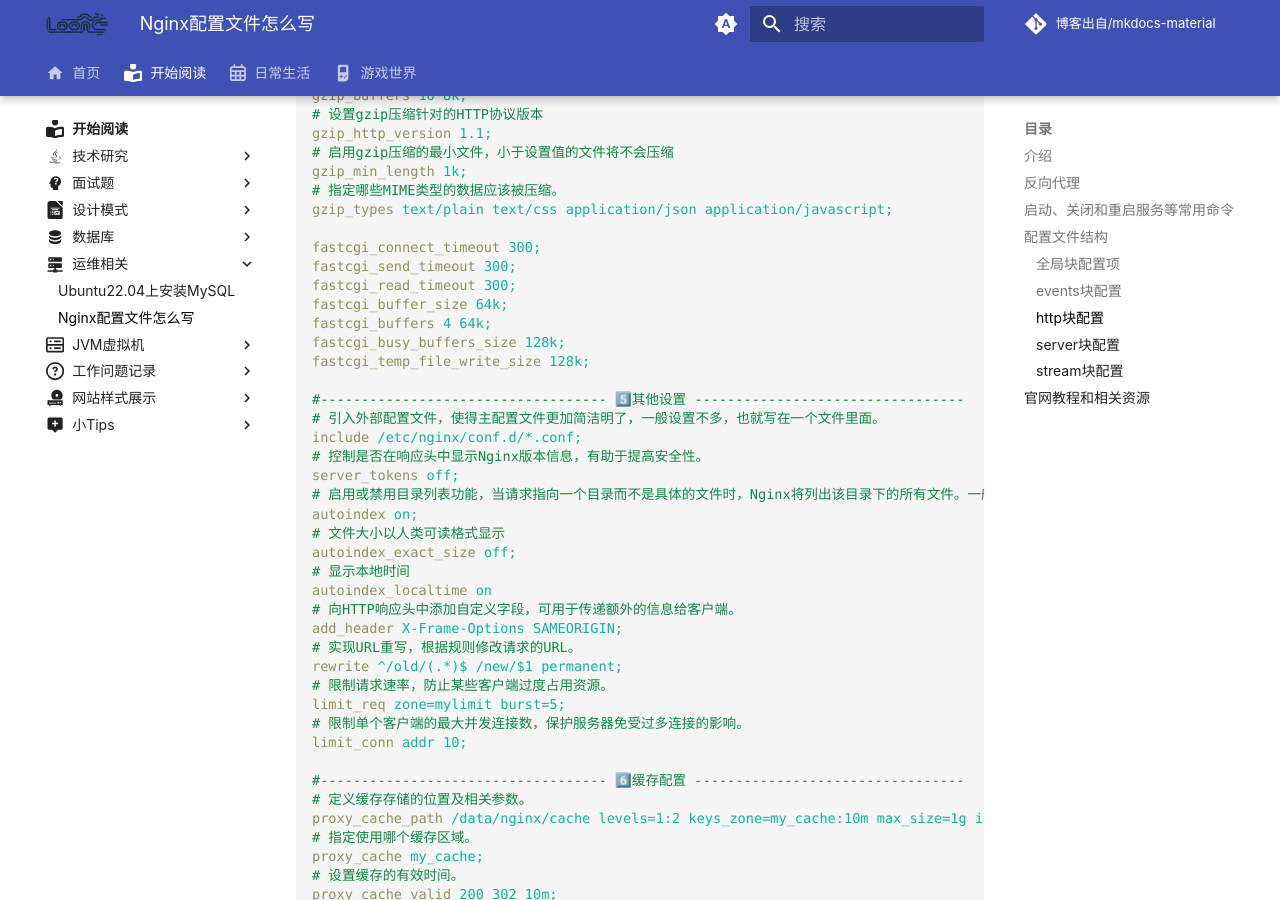
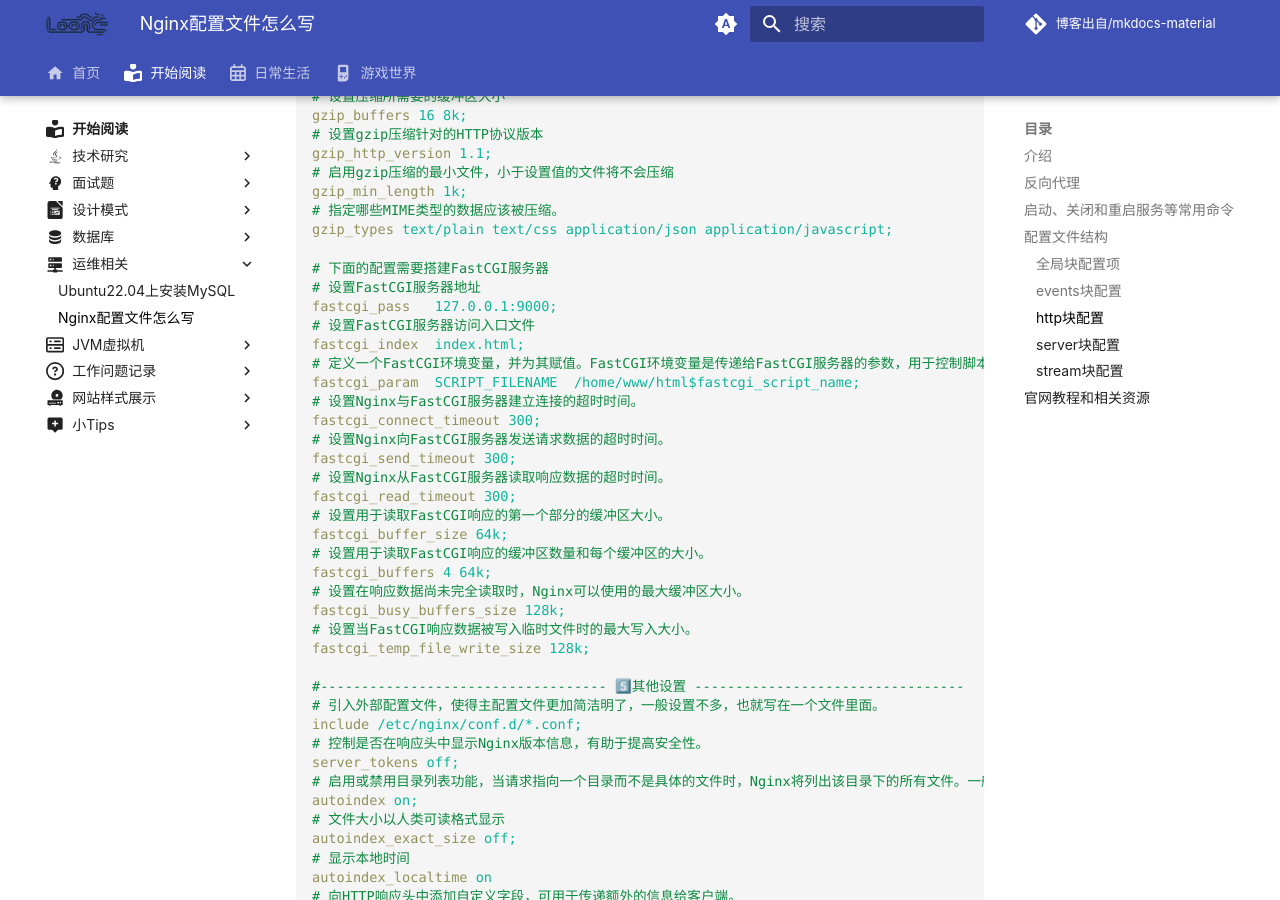
Before and after one commit to 971230/971230.github.io, an MkDocs documentation site: the page built from docs/开始阅读/运维相关/Nginx配置文件怎么写.md, in a window 1280 px wide and 900 px high, scrolled down 4695 px. Built offline with MkDocs 1.6.1 and Material for MkDocs 9.7.7, drawn with Linux system fonts in a browser that asks for light colours; some web fonts are replaced; comment, search, counter and statistics services are not loaded; some of the changed text lies outside the part shown.

Commit message:
纠错、补充《Nginx配置文件怎么写》

```diff
--- a/docs/开始阅读/运维相关/Nginx配置文件怎么写.md
+++ b/docs/开始阅读/运维相关/Nginx配置文件怎么写.md
@@ -6,7 +6,8 @@
 # Nginx配置文件怎么写
 
 !!! Note ""
-    只是个人实战经验，牵涉的东西不是那么全面，完整
+    只是个人的一些运维经验，牵涉的东西不是那么全面，完整，这个东西一般还是要自己不停测试才知道到底配置是怎么运作的，
+    才容易有一个清晰的概念，不然容易停留在知道而非理解的阶段。
 
 ## 介绍
 
@@ -253,12 +254,26 @@
 # 指定哪些MIME类型的数据应该被压缩。
 gzip_types text/plain text/css application/json application/javascript;
 
+# 下面的配置需要搭建FastCGI服务器
+# 设置FastCGI服务器地址
+fastcgi_pass   127.0.0.1:9000;
+# 设置FastCGI服务器访问入口文件
+fastcgi_index  index.html;
+# 定义一个FastCGI环境变量，并为其赋值。FastCGI环境变量是传递给FastCGI服务器的参数，用于控制脚本的执行环境。
+fastcgi_param  SCRIPT_FILENAME  /home/www/html$fastcgi_script_name;
+# 设置Nginx与FastCGI服务器建立连接的超时时间。
 fastcgi_connect_timeout 300;
+# 设置Nginx向FastCGI服务器发送请求数据的超时时间。
 fastcgi_send_timeout 300;
+# 设置Nginx从FastCGI服务器读取响应数据的超时时间。
 fastcgi_read_timeout 300;
+# 设置用于读取FastCGI响应的第一个部分的缓冲区大小。
 fastcgi_buffer_size 64k;
+# 设置用于读取FastCGI响应的缓冲区数量和每个缓冲区的大小。
 fastcgi_buffers 4 64k;
+# 设置在响应数据尚未完全读取时，Nginx可以使用的最大缓冲区大小。
 fastcgi_busy_buffers_size 128k;
+# 设置当FastCGI响应数据被写入临时文件时的最大写入大小。
 fastcgi_temp_file_write_size 128k;
 
 #----------------------------------- 5️⃣其他设置 ---------------------------------
```
Also changed, not shown: other parts of docs/开始阅读/运维相关/Nginx配置文件怎么写.md (+1 -1 lines), docs/开始阅读/index.md (+1 -1 lines).
